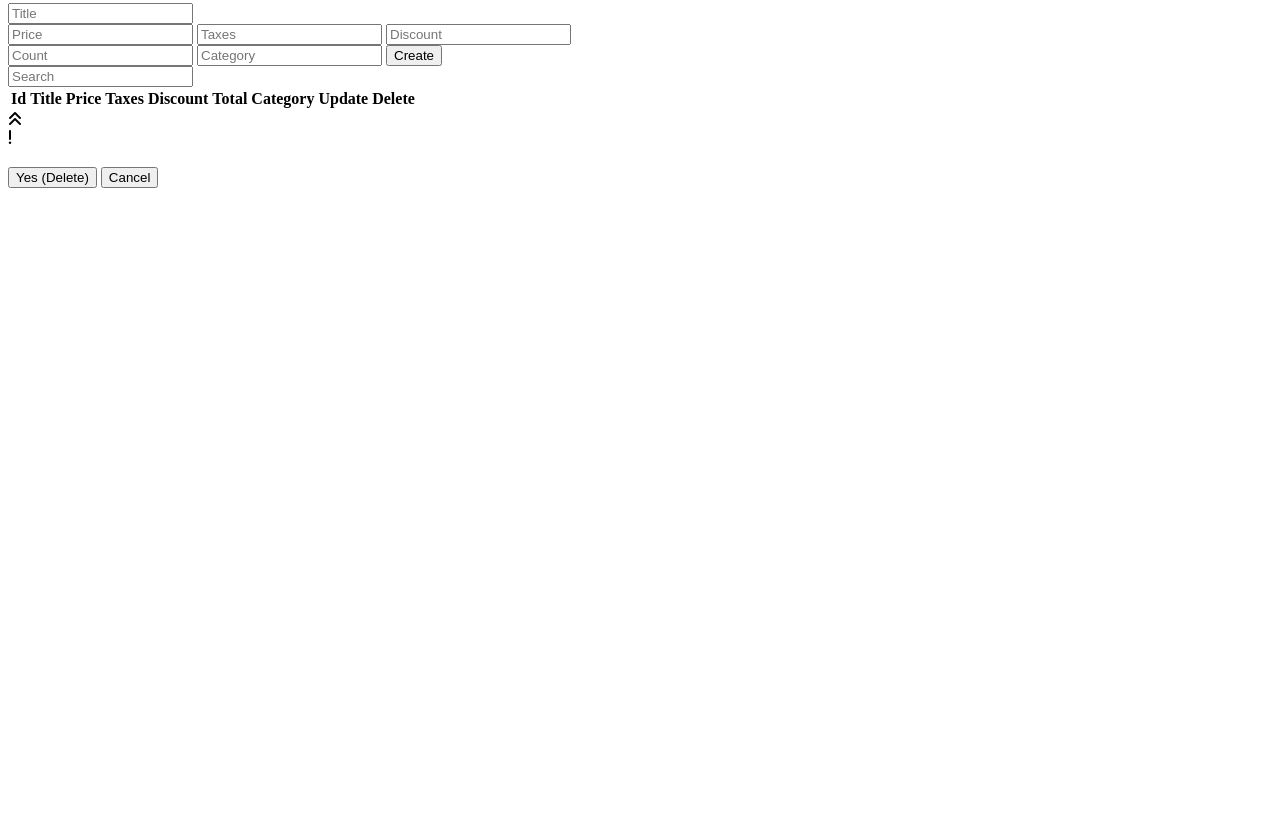
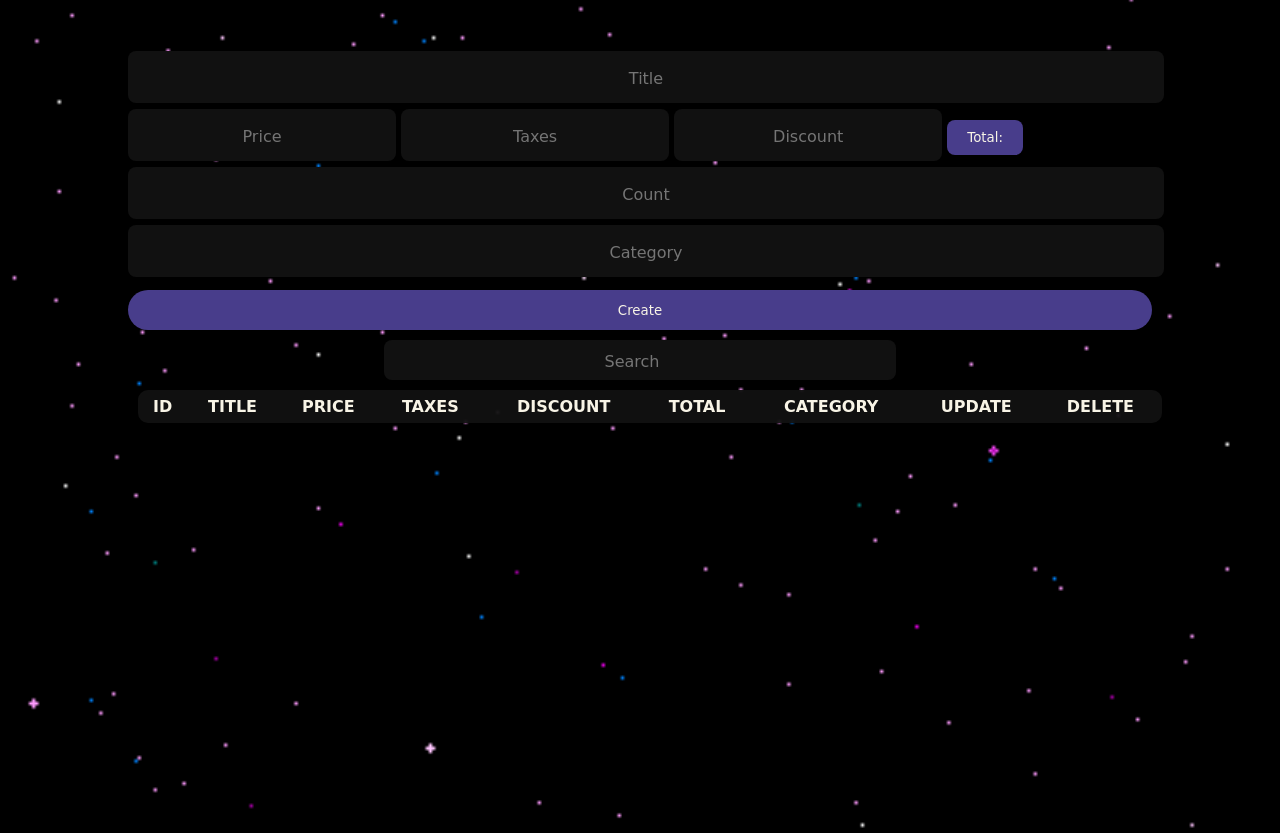
Before and after one commit to abdelrahman-mohamed8568/CRUDS, a plain HTML site: page index.html in a window 1280 px wide. Shown: the part 111-944 px from the top of the page. Before the commit the page ends 800 px from the top, so only its background shows below. Drawn offline with Linux system fonts and the light colour scheme; the site is published under a folder, as on GitHub Pages, so addresses that start at the root find nothing; a web font is replaced by a local one.

Commit message:
Update index.html

```diff
--- a/index.html
+++ b/index.html
@@ -5,7 +5,7 @@
     <meta http-equiv="X-UA-Compatible" content="IE=edge" />
     <meta name="viewport" content="width=device-width, initial-scale=1.0" />
     <title>Document</title>
-    <link rel="stylesheet" href="/style.css" /></style>
+    <link rel="stylesheet" href="./style.css" /></style>
     <link rel="preconnect" href="https://fonts.googleapis.com" />
     <link rel="preconnect" href="https://fonts.gstatic.com" crossorigin />
     <link
@@ -83,6 +83,6 @@
     </div>
     </div>
 
-    <script src="/app.js"></script>
+    <script src="./app.js"></script>
   </body>
 </html>
```
